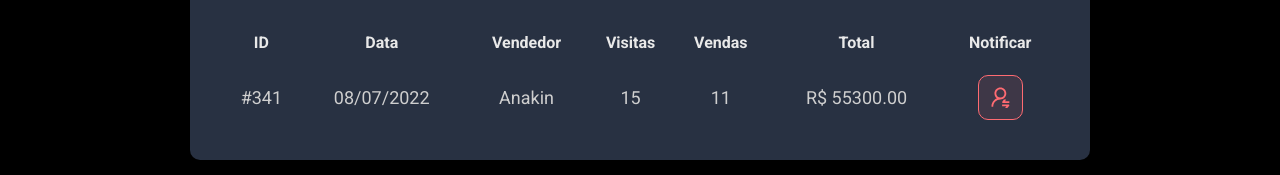
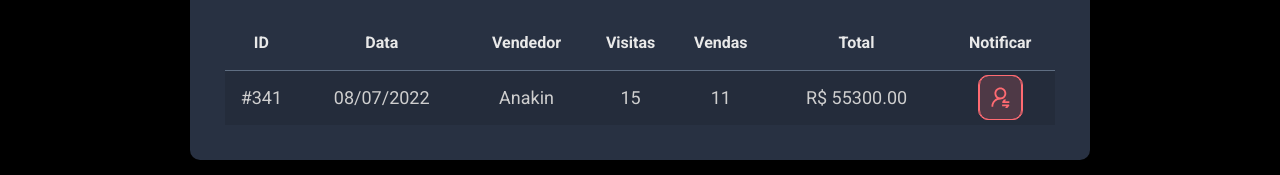
Before and after one commit to eolliveira/dsmeta-web, a React (Vite) app: page / in a window 1280 px wide. Shown: the part 452-627 px from the top of the page. Built offline with nearby package versions, Linux system fonts and the light colour scheme.

Commit message:
Other Components

```diff
--- a/src/components/NotificationButton/index.tsx
+++ b/src/components/NotificationButton/index.tsx
@@ -3,11 +3,9 @@ import './style.css';
 
 function NotificationButton() {
   return (
-    <div className="dsmeta-red-btn-container">
       <div className="dsmeta-red-btn">
         <img src={icon} alt="Notificar" />
       </div>
-    </div>
   );
 }
 
--- a/src/components/NotificationButton/style.css
+++ b/src/components/NotificationButton/style.css
@@ -13,8 +13,3 @@
 .dsmeta-red-btn img {
     width: 19px;
 }
-
-.dsmeta-red-btn-container {
-    display: flex;
-    justify-content: center;
-}
--- a/src/components/Sale/index.tsx
+++ /dev/null
@@ -1,19 +0,0 @@
-import NotificationButton from "../NotificationButton";
-
-function Sale() {
-    return (
-        <tr>
-            <td className="show992">#341</td>
-            <td className="show576">08/07/2022</td>
-            <td>Anakin</td>
-            <td className="show992">15</td>
-            <td className="show992">11</td>
-            <td>R$ 55300.00</td>
-            <td>
-                <NotificationButton/>
-            </td>
-        </tr>
-    );
-}
-
-export default Sale;
--- a/src/components/SalesTable/index.tsx
+++ b/src/components/SalesTable/index.tsx
@@ -1,9 +1,10 @@
-import Sale from '../Sale';
+import NotificationButton from '../NotificationButton';
 
 import './style.css';
 
 function SalesTable() {
     return (
+
         <table className="dsmeta-sales-table">
             <thead>
                 <tr>
@@ -17,8 +18,23 @@ function SalesTable() {
                 </tr>
             </thead>
             <tbody>
-               <Sale/>
+                <tr>
+                    <td className="show992">#341</td>
+                    <td className="show576">08/07/2022</td>
+                    <td>Anakin</td>
+                    <td className="show992">15</td>
+                    <td className="show992">11</td>
+                    <td>R$ 55300.00</td>
+                    <td>
+                        <div className="dsmeta-red-btn-container">
+                            <div className="dsmeta-red-btn">
+                                <NotificationButton/>
+                            </div>
+                        </div>
+                    </td>
+                </tr>
             </tbody>
+
         </table>
     );
 }
--- a/src/components/SalesTable/style.css
+++ b/src/components/SalesTable/style.css
@@ -1,3 +1,11 @@
+.show576 {
+    display: none;
+}
+
+.show992 {
+    display: none;
+}
+
 .dsmeta-sales-table {
     width: 100%;
     border-spacing: 0;
@@ -17,3 +25,37 @@
     color: #cfcfcf;
     text-align: center;
 }
+
+.dsmeta-sales-table tbody tr {
+    height: 74px;
+    border-top: 1px solid #5f6e82;
+}
+
+.dsmeta-sales-table tbody tr:hover>td {
+    background-color: #384459;
+}
+
+.dsmeta-sales-table tbody tr:nth-child(odd) {
+    background-color: #242c3b;
+}
+
+.dsmeta-red-btn-container {
+    display: flex;
+    justify-content: center;
+}
+
+.dsmeta-red-btn {
+    height: 45px;
+    width: 45px;
+    background: rgba(255, 107, 114, 0.1);
+    border: 1px solid #ff6b72;
+    border-radius: 10px;
+    display: flex;
+    align-items: center;
+    justify-content: center;
+    cursor: pointer;
+}
+
+.dsmeta-red-btn img {
+    width: 19px;
+}
--- a/src/index.css
+++ b/src/index.css
@@ -18,32 +18,6 @@ a:hover,
 a:visited {
   color: unset;
   text-decoration: none;
-}
-
-header {
-  background: linear-gradient(180deg, #102347 0%, #181818 100%);
-  height: 220px;
-  display: flex;
-  align-items: center;
-  justify-content: center;
-}
-
-.dsmeta-container {
-  width: 100%;
-  max-width: 900px;
-  margin: 0 auto;
-}
-
-#sales {
-  padding: 40px 10px;
-}
-
-.show992 {
-  display: none;
-}
-
-.show576 {
-  display: none;
 }
 
 @media (min-width: 576px) {
```
Also changed, not shown: src/components/Sale/style.css (deleted). Lines whose indentation alone changed are shown as unchanged.
